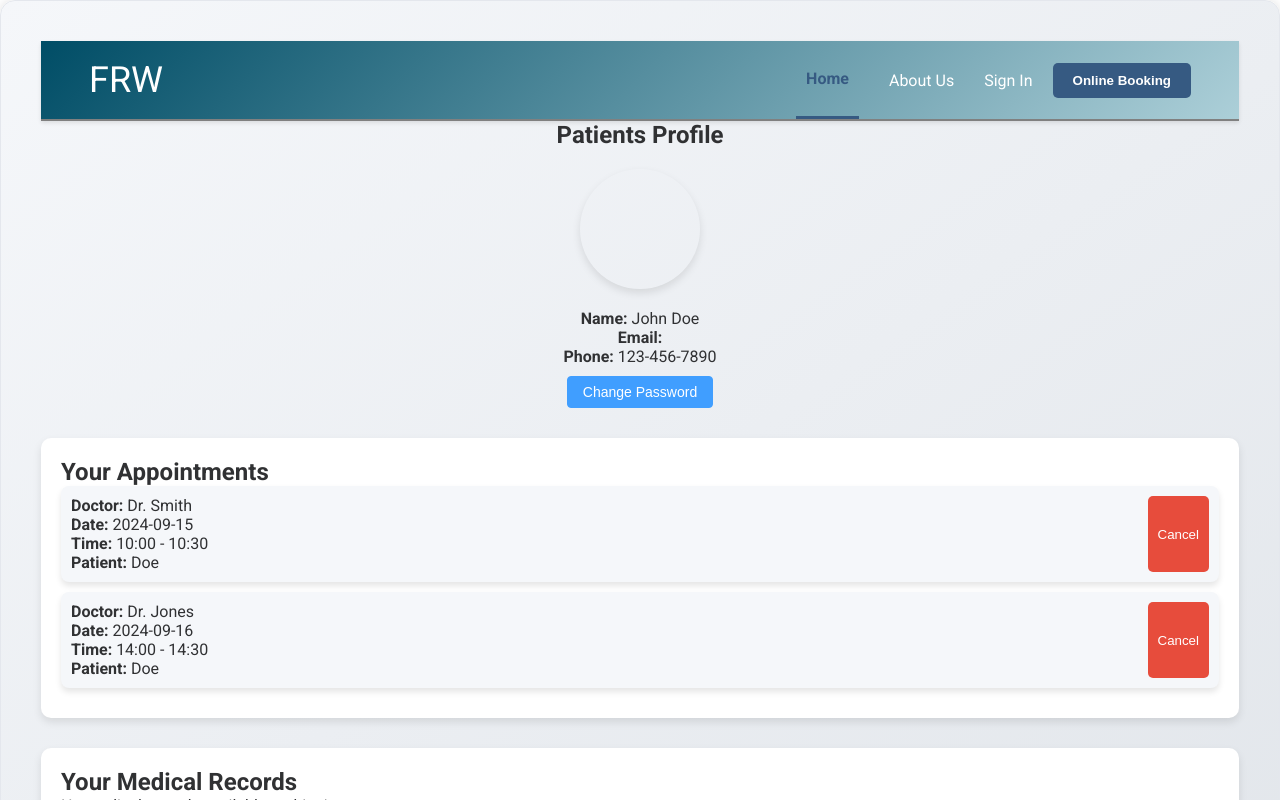
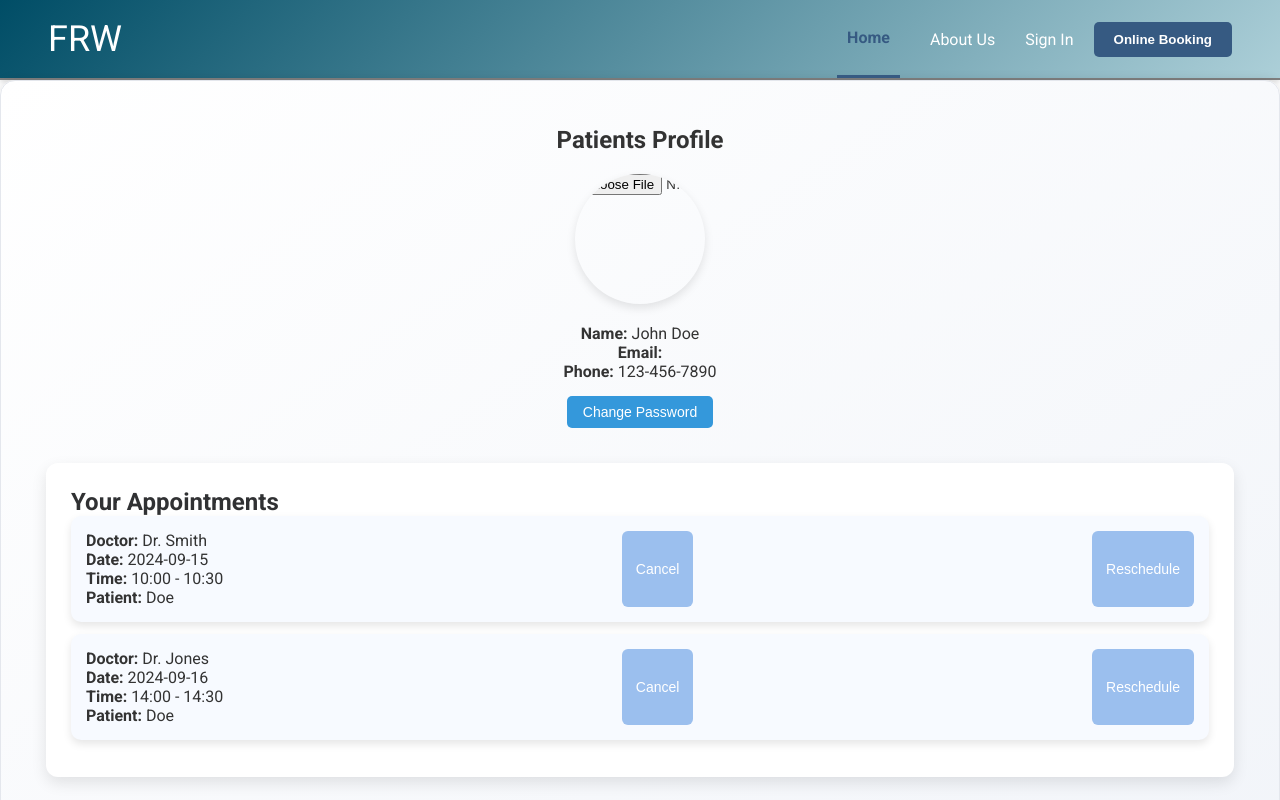
Before and after one commit to preyjk/Double-II, a Vue app in the folder frontend/: page /profile in a window 1280 px wide. Shown: the top 800 px of the page. Built offline with nearby package versions, Linux system fonts and the light colour scheme; what @fawmi/vue-google-maps would draw is missing.

Commit message:
Feat: Update the UI

```diff
--- a/frontend/src/pages/patients/PersonalProfilePage.vue
+++ b/frontend/src/pages/patients/PersonalProfilePage.vue
@@ -1,22 +1,15 @@
 <template>
+  <HeaderComponent />
   <el-card class="profile-card">
-    <!-- Header -->
-    <HeaderComponent />
 
     <div class="profile-header">
       <h2>Patients Profile</h2>
 
-      <!-- Avatar Upload Section -->
-      <el-upload
-        class="avatar-uploader"
-        action="https://jsonplaceholder.typicode.com/posts/"
-        :show-file-list="false"
-        :on-success="handleAvatarSuccess"
-        :before-upload="beforeAvatarUpload"
-      >
+      <div class="avatar-container">
+        <input type="file" accept="image/*" class="avatar-uploader" @change="onAvatarChange" />
         <img v-if="profileForm.avatarUrl" :src="profileForm.avatarUrl" class="avatar" />
         <i v-else class="el-icon-plus avatar-uploader-icon"></i>
-      </el-upload>
+      </div>
 
       <!-- User Information -->
       <div class="profile-info">
@@ -26,7 +19,8 @@
       </div>
 
       <!-- Trigger to show the password change form modal -->
-      <el-button type="primary" @click="showPasswordChangeModal" class="change-password-button">Change Password</el-button>
+      <el-button type="primary" @click="showPasswordChangeModal" class="change-password-button">Change
+        Password</el-button>
     </div>
 
     <!-- Password Change Modal -->
@@ -35,13 +29,16 @@
         <h3>Change Password</h3>
         <el-form :model="profileForm" ref="profileFormRef" label-width="100px">
           <el-form-item label="Old Password">
-            <el-input v-model="profileForm.oldPassword" type="password" placeholder="Enter old password" show-password></el-input>
+            <el-input v-model="profileForm.oldPassword" type="password" placeholder="Enter old password"
+              show-password></el-input>
           </el-form-item>
           <el-form-item label="New Password">
-            <el-input v-model="profileForm.newPassword" type="password" placeholder="Enter new password" show-password></el-input>
+            <el-input v-model="profileForm.newPassword" type="password" placeholder="Enter new password"
+              show-password></el-input>
           </el-form-item>
           <el-form-item label="Confirm Password">
-            <el-input v-model="profileForm.confirmPassword" type="password" placeholder="Confirm new password" show-password></el-input>
+            <el-input v-model="profileForm.confirmPassword" type="password" placeholder="Confirm new password"
+              show-password></el-input>
           </el-form-item>
           <el-form-item>
             <el-button type="primary" @click="resetPassword">Reset Password</el-button>
@@ -56,11 +53,7 @@
       <h2>Your Appointments</h2>
       <div v-if="bookings && bookings.length">
         <ul class="appointments-list">
-          <li
-            v-for="(booking, index) in bookings"
-            :key="index"
-            class="appointment-item"
-          >
+          <li v-for="(booking, index) in bookings" :key="index" class="appointment-item">
             <div class="appointment-details">
               <p><strong>Doctor:</strong> Dr. {{ booking.DoctorName }}</p>
               <p><strong>Date:</strong> {{ booking.Date }}</p>
@@ -70,12 +63,13 @@
                 <strong>Status:</strong> Appointment Cancelled
               </p>
             </div>
-            <button
-              @click="cancelBooking(index)"
-              class="cancel-button"
-              :disabled="booking.Status === 'cancelled'"
-            >
+            <button @click="cancelBooking(index)" class="cancel-button" :disabled="booking.Status === 'cancelled'">
               Cancel
+            </button>
+            <!-- Reschedule Button -->
+            <button @click="showRescheduleModal(index)" class="reschedule-button"
+              :disabled="booking.Status === 'cancelled'">
+              Reschedule
             </button>
           </li>
         </ul>
@@ -85,15 +79,32 @@
       </div>
     </div>
 
+    <!-- Reschedule Modal -->
+    <div v-if="isRescheduleModalVisible" class="modal-overlay">
+      <div class="modal-dialog">
+        <h3>Reschedule Appointment</h3>
+        <el-form :model="rescheduleForm" ref="rescheduleFormRef" label-width="100px">
+          <el-form-item label="New Date">
+            <el-date-picker v-model="rescheduleForm.newDate" type="date" placeholder="Pick a new date"></el-date-picker>
+          </el-form-item>
+          <el-form-item label="New Time">
+            <el-time-picker v-model="rescheduleForm.newTime" placeholder="Pick a new time"></el-time-picker>
+          </el-form-item>
+          <el-form-item>
+            <el-button type="primary" @click="rescheduleBooking">Reschedule</el-button>
+            <el-button @click="closeRescheduleModal">Cancel</el-button>
+          </el-form-item>
+        </el-form>
+      </div>
+    </div>
+
     <!-- Medical Records Section (Placeholder for future development) -->
     <div class="medical-records">
       <h2>Your Medical Records</h2>
       <p>No medical records available at this time.</p>
     </div>
-
-    <!-- Footer -->
-    <FooterComponent />
   </el-card>
+  <FooterComponent />
 </template>
 
 <script>
@@ -123,6 +134,12 @@ export default {
     const profileFormRef = ref(null);
     const isPasswordChangeVisible = ref(false);
     const bookings = ref([]);
+    const isRescheduleModalVisible = ref(false);
+    const rescheduleForm = ref({
+      newDate: "",
+      newTime: "",
+    });
+    const currentBookingIndex = ref(null);
 
     const resetPassword = () => {
       if (profileForm.value.newPassword === profileForm.value.confirmPassword) {
@@ -147,20 +164,15 @@ export default {
       isPasswordChangeVisible.value = false;
     };
 
-    const handleAvatarSuccess = (response, file) => {
-      profileForm.value.avatarUrl = URL.createObjectURL(file.raw);
-    };
-
-    const beforeAvatarUpload = (file) => {
-      const isJPG = file.type === 'image/jpeg' || file.type === 'image/png';
-      const isLt2M = file.size / 1024 / 1024 < 2;
-      if (!isJPG) {
-        alert('Avatar picture must be JPG or PNG format!');
+    const onAvatarChange = (event) => {
+      const file = event.target.files[0];
+      if (file) {
+        const reader = new FileReader();
+        reader.onload = (e) => {
+          profileForm.value.avatarUrl = e.target.result;
+        };
+        reader.readAsDataURL(file);
       }
-      if (!isLt2M) {
-        alert('Avatar picture size must be less than 2MB!');
-      }
-      return isJPG && isLt2M;
     };
 
     const cancelBooking = (index) => {
@@ -168,10 +180,37 @@ export default {
       booking.Status = "cancelled";
     };
 
+    const showRescheduleModal = (index) => {
+      currentBookingIndex.value = index;
+      isRescheduleModalVisible.value = true;
+    };
+
+    const closeRescheduleModal = () => {
+      isRescheduleModalVisible.value = false;
+      rescheduleForm.value.newDate = "";
+      rescheduleForm.value.newTime = "";
+    };
+
+    const rescheduleBooking = () => {
+      if (rescheduleForm.value.newDate && rescheduleForm.value.newTime) {
+        const newDetails = {
+          date: rescheduleForm.value.newDate,
+          startTime: rescheduleForm.value.newTime,
+          endTime: "", // Add logic for the end time if needed
+        };
+        store.dispatch("rescheduleBooking", {
+          index: currentBookingIndex.value,
+          newDetails,
+        });
+        alert("Appointment successfully rescheduled!");
+        closeRescheduleModal();
+      } else {
+        alert("Please select a new date and time.");
+      }
+    };
+
     onMounted(() => {
       profileForm.value.email = store.state.email || localStorage.getItem("userEmail");
-
-      // Fetch appointments (mocked data)
       bookings.value = [
         {
           DoctorName: "Smith",
@@ -199,69 +238,96 @@ export default {
       isPasswordChangeVisible,
       showPasswordChangeModal,
       closePasswordChangeModal,
-      handleAvatarSuccess,
-      beforeAvatarUpload,
+      onAvatarChange,
       cancelBooking,
       bookings,
+      isRescheduleModalVisible,
+      showRescheduleModal,
+      closeRescheduleModal,
+      rescheduleForm,
+      rescheduleBooking,
     };
   },
 };
 </script>
 
+
 <style scoped>
 .profile-card {
-  background: linear-gradient(145deg, #f5f7fa, #e1e5ea);
+  background: linear-gradient(145deg, #ffffff, #f1f4f9);
   border-radius: 15px;
-  box-shadow: 0 4px 8px rgba(0, 0, 0, 0.1);
-  padding: 20px;
+  box-shadow: 0 6px 15px rgba(0, 0, 0, 0.1);
+  padding: 25px;
+  transition: all 0.3s ease;
 }
 
 .profile-header {
   text-align: center;
-  margin-bottom: 20px;
+  margin-bottom: 25px;
+  color: #333;
 }
 
 .avatar-uploader {
-  width: 120px;
-  height: 120px;
+  width: 130px;
+  height: 130px;
   margin: 20px auto;
   border-radius: 50%;
   overflow: hidden;
-  box-shadow: 0 4px 8px rgba(0, 0, 0, 0.1);
+  box-shadow: 0 4px 10px rgba(0, 0, 0, 0.1);
+  transition: transform 0.3s ease;
+}
+
+.avatar-uploader:hover {
+  transform: scale(1.05);
 }
 
 .avatar-uploader-icon {
-  font-size: 32px;
-  color: #8c939d;
+  font-size: 34px;
+  color: #b0b3c5;
   height: 100%;
   display: flex;
   justify-content: center;
   align-items: center;
-  background-color: #f5f7fa;
+  background-color: #f0f3f8;
   border-radius: 50%;
-  transition: background-color 0.3s ease;
+  transition: background-color 0.3s ease, transform 0.3s ease;
 }
 
 .avatar-uploader-icon:hover {
-  background-color: #e1e5ea;
+  background-color: #d8dce6;
+  transform: scale(1.1);
 }
 
 .avatar {
   width: 100%;
   height: 100%;
   object-fit: cover;
+  border-radius: 50%;
 }
 
 .change-password-button {
-  margin-top: 10px;
+  margin-top: 15px;
+  background-color: #3498db;
+  border: none;
+  color: white;
+  padding: 8px 16px;
+  font-size: 14px;
+  border-radius: 5px;
+  cursor: pointer;
+  transition: background-color 0.3s ease, box-shadow 0.3s ease;
+}
+
+.change-password-button:hover {
+  background-color: #2980b9;
+  box-shadow: 0 4px 8px rgba(52, 152, 219, 0.3);
 }
 
 .appointments-container {
-  margin-top: 30px;
+  margin-top: 35px;
   background: #ffffff;
-  padding: 20px;
-  border-radius: 10px;
-  box-shadow: 0 4px 8px rgba(0, 0, 0, 0.1);
+  padding: 25px;
+  border-radius: 12px;
+  box-shadow: 0 6px 15px rgba(0, 0, 0, 0.1);
 }
 
 .appointments-list {
@@ -272,41 +338,75 @@ export default {
 .appointment-item {
   display: flex;
   justify-content: space-between;
-  background-color: #f5f7fa;
-  padding: 10px;
-  border-radius: 8px;
-  margin-bottom: 10px;
-  box-shadow: 0 4px 6px rgba(0, 0, 0, 0.1);
+  background-color: #f7faff;
+  padding: 15px;
+  border-radius: 10px;
+  margin-bottom: 12px;
+  box-shadow: 0 4px 8px rgba(0, 0, 0, 0.1);
+  transition: background-color 0.3s ease, transform 0.3s ease;
+}
+
+.appointment-item:hover {
+  background-color: #e8f0ff;
+  transform: translateY(-3px);
 }
 
 .appointment-details {
   max-width: 75%;
+  color: #333;
 }
 
 .cancelled-message {
-  color: red;
+  color: #e79d96;
   font-weight: bold;
 }
 
-.cancel-button {
-  background-color: #e74c3c;
+.cancel-button,
+.reschedule-button {
+  background-color: #9bbfee;
   color: white;
-  padding: 5px 10px;
+  padding: 8px 14px;
   border: none;
-  border-radius: 5px;
+  border-radius: 6px;
   cursor: pointer;
+  font-size: 14px;
+  transition: background-color 0.3s ease, transform 0.3s ease;
+}
+
+.cancel-button:hover,
+.reschedule-button:hover {
+  background-color: #e79d96;
+  transform: scale(1.05);
+}
+
+.modal-overlay {
+  position: fixed;
+  top: 0;
+  left: 0;
+  width: 100%;
+  height: 100%;
+  background-color: rgba(0, 0, 0, 0.6);
+  display: flex;
+  justify-content: center;
+  align-items: center;
   transition: background-color 0.3s ease;
 }
 
-.cancel-button:hover {
-  background-color: #c0392b;
+.modal-dialog {
+  background-color: #fff;
+  padding: 25px;
+  border-radius: 10px;
+  box-shadow: 0 6px 20px rgba(0, 0, 0, 0.2);
+  width: 320px;
+  max-width: 90%;
+  transition: transform 0.3s ease;
 }
 
 .medical-records {
-  margin-top: 30px;
-  background-color: #ffffff;
-  padding: 20px;
-  border-radius: 10px;
-  box-shadow: 0 4px 8px rgba(0, 0, 0, 0.1);
+  margin-top: 35px;
+  background-color: #f9fbfc;
+  padding: 25px;
+  border-radius: 12px;
+  box-shadow: 0 6px 15px rgba(0, 0, 0, 0.1);
 }
 </style>
--- a/frontend/src/pages/patients/ResetPasswordPage.vue
+++ b/frontend/src/pages/patients/ResetPasswordPage.vue
@@ -154,13 +154,13 @@ input[type="password"]:focus {
 }
 
 .error-msg {
-  color: red;
+  color: #e7877e;
   margin-top: 10px;
   font-weight: bold;
 }
 
 .success-msg {
-  color: #28a745;
+  color: #9bbfee;
   margin-top: 10px;
   font-weight: bold;
   background-color: #e6f7ee;
--- a/frontend/src/pages/patients/VerifyEmailPage.vue
+++ b/frontend/src/pages/patients/VerifyEmailPage.vue
@@ -72,6 +72,6 @@ h1 {
 }
 
 .success {
-  color: #28a745;
+  color: #7e9ed2;
 }
 </style>
```
Also changed, not shown: frontend/src/components/patients/chatbot/ChatPanel.vue (+4 -7 lines).
